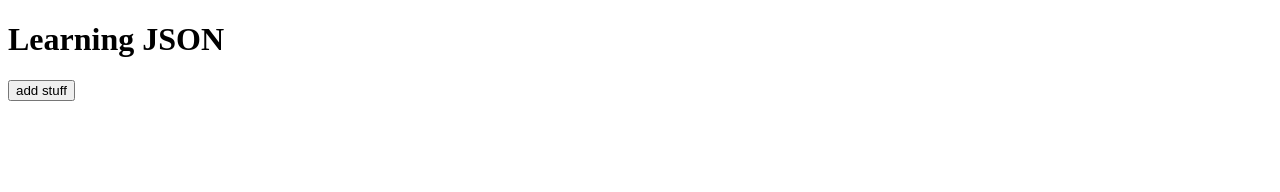
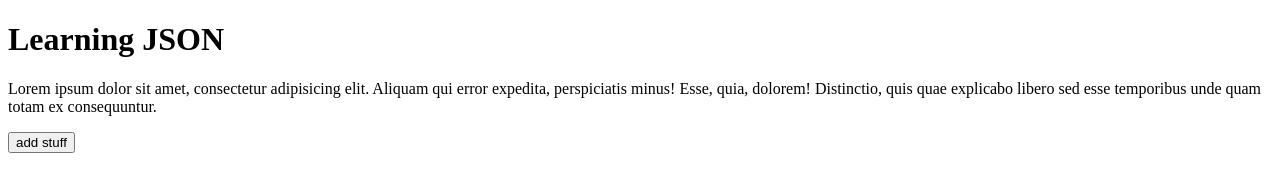
Before and after one commit to bolivar/JSON, a plain HTML site: page index.html in a window 1280 px wide. Drawn offline with Linux system fonts and the light colour scheme.

Commit message:
Revert "romeve text"
This reverts commit cc88d0b0a38340c7e4875dda24988526d5a3bafb.

```diff
--- a/index.html
+++ b/index.html
@@ -7,7 +7,7 @@
     <body>
 
         <h1>Learning JSON</h1>
-
+        <p>Lorem ipsum dolor sit amet, consectetur adipisicing elit. Aliquam qui error expedita, perspiciatis minus! Esse, quia, dolorem! Distinctio, quis quae explicabo libero sed esse temporibus unde quam totam ex consequuntur.</p>
 
         <div class="container">
             <div id="content">
```
